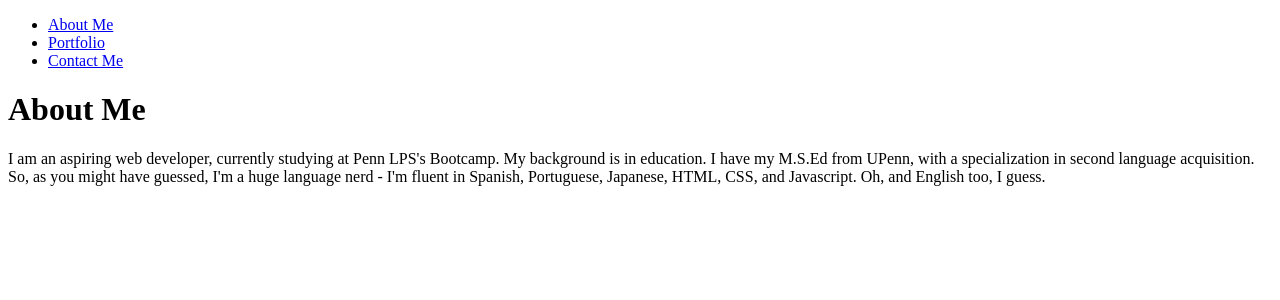
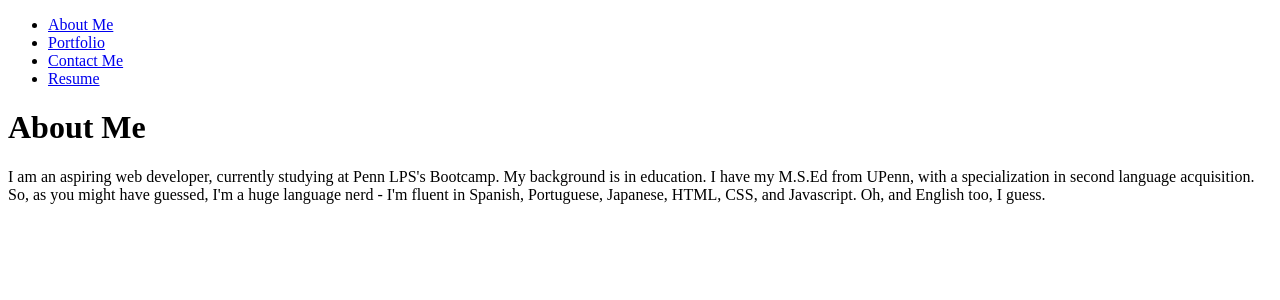
Before and after one commit to jfisher37/react-portfolio, a React (Create React App) app: page / in a window 1280 px wide. Shown: the top 300 px of the page. Built offline with nearby package versions, Linux system fonts and the light colour scheme.

Commit message:
got resume added to nav

```diff
--- a/public/index.html
+++ b/public/index.html
@@ -24,7 +24,7 @@
       work correctly both with client-side routing and a non-root public URL.
       Learn how to configure a non-root public URL by running `npm run build`.
     -->
-    <title>React App</title>
+    <title>Joey Fisher's Portfolio</title>
   </head>
   <body>
     <noscript>You need to enable JavaScript to run this app.</noscript>
--- a/src/components/Nav.js
+++ b/src/components/Nav.js
@@ -32,6 +32,9 @@ export default function Nav({ currentPage, setCurrentPage }) {
           Contact Me
         </a>
       </li>
+      <li>
+        <a href="assets/Resume_Coding.pdf" target="_blank">Resume</a>
+      </li>
     </ul>
   );
 }
```
Also changed, not shown: 1 other file (tests, documents, lock files or other folders).
